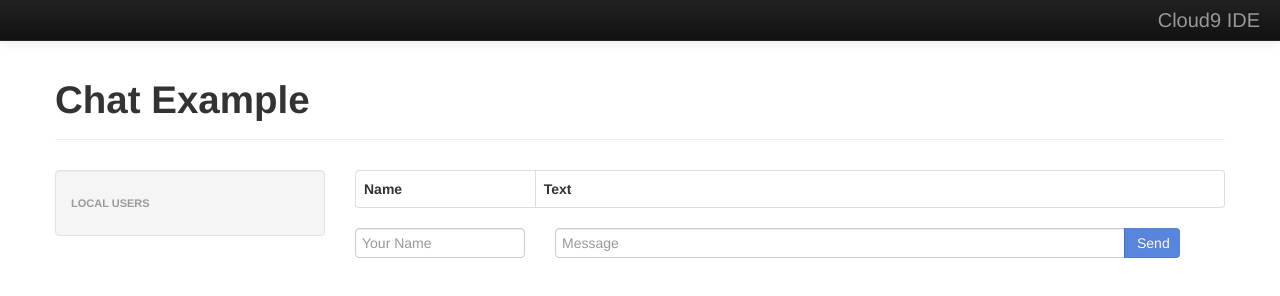
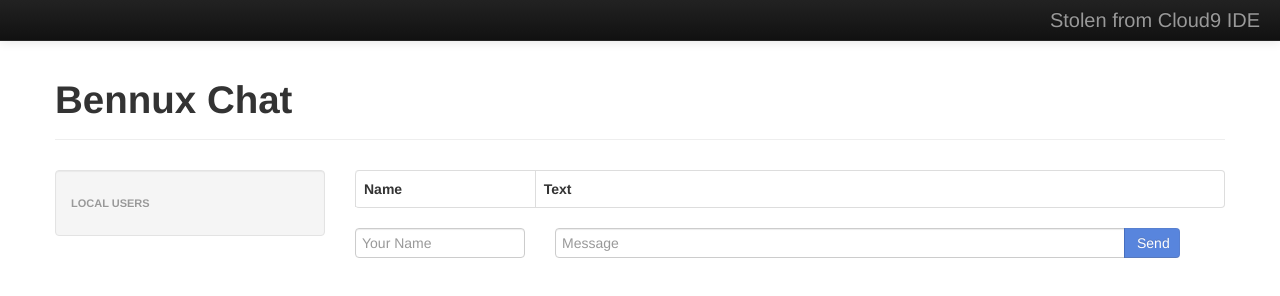
Before and after one commit to bennux/bennux-test-node-js, a website: page client/index.html in a window 1280 px wide. Drawn offline with nearby package versions, Linux system fonts and the light colour scheme; no server answers.

Commit message:
modified html

```diff
--- a/client/index.html
+++ b/client/index.html
@@ -50,12 +50,12 @@
       <div class="navbar navbar-fixed-top navbar-inverse">
         <div class="navbar-inner">
           <div class="pull-right">
-            <a href="https://c9.io" class="brand">Cloud9 IDE</a>
+            <a href="https://c9.io" class="brand">Stolen from Cloud9 IDE</a>
           </div>
         </div>
       </div>
       <div class="page-header">
-        <h1>Chat Example</h1>
+        <h1>Bennux Chat</h1>
       </div>
       <div class="row">
         <div class="span3">
```
Also changed, not shown: 2 other files.
